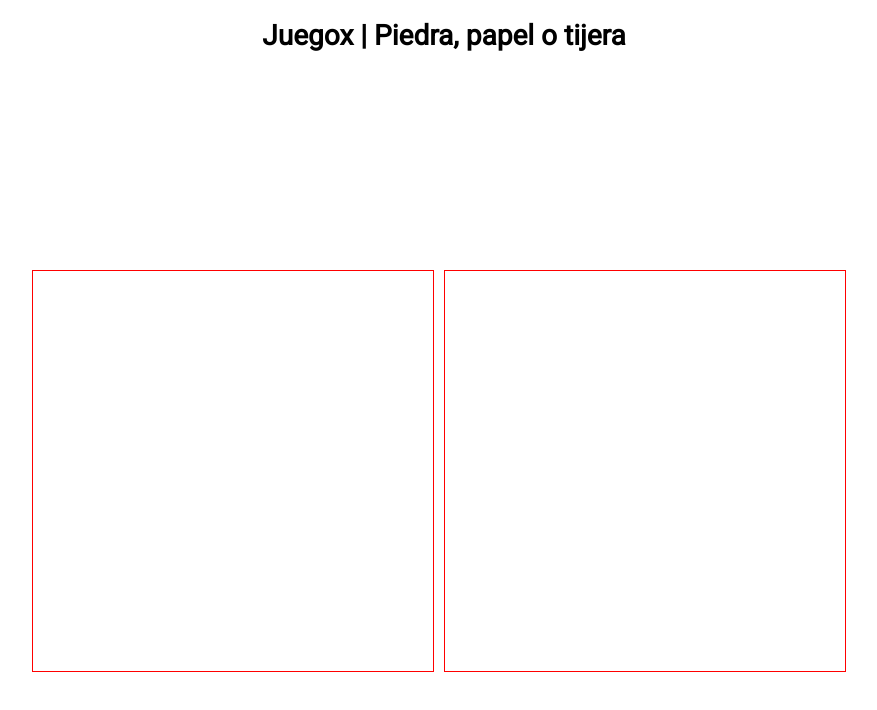
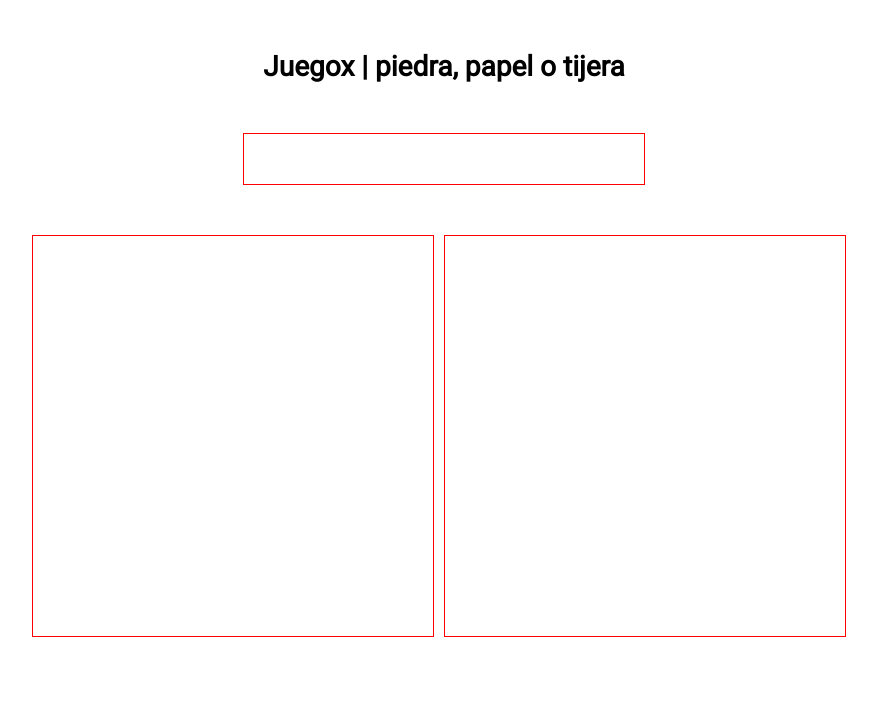
Before and after one commit to jshc27/Juegox.com, a plain HTML site: page index.html in a window 1280 px wide. Shown: the whole page, without its empty margins (196-1073 px from the left). Drawn offline with Linux system fonts and the light colour scheme.

Commit message:
added changes: styles and structure html, containers

```diff
--- a/index.html
+++ b/index.html
@@ -8,8 +8,13 @@
     <title>Juegox.com</title>
 </head>
 <body>
-    <h1>Juegox | Piedra, papel o tijera</h1>
-    <div class="container">
+    <div class="container-title">
+        <h1>Juegox | piedra, papel o tijera</h1>
+        <div class="result">
+
+        </div>
+    </div>
+    <div class="container-main">
         <div class="container-user">
 
         </div>
--- a/styles.css
+++ b/styles.css
@@ -7,16 +7,29 @@ body {
     padding: 0px;
     font-size: 14px;
     font-family: 'Roboto', sans-serif;
+    height: 100vh;
+    width: 100vw;
 
 }
 
 h1 {
     text-align: center;
+    margin: 50px;
 }
-.container {
 
-    height: 100vh;
-    width: 100vw;
+
+.result {
+
+    margin: 0 auto;
+    height: 50px;
+    width: 400px;
+    border: 1px solid red;
+}
+
+
+.container-main {
+
+
     display: flex;
     justify-content: center;
     align-items: center;
@@ -28,4 +41,5 @@ h1 {
     height: 400px;
     border: 1px solid red;
     margin-right: 10px;
+    margin-top: 50px;
 }
```
